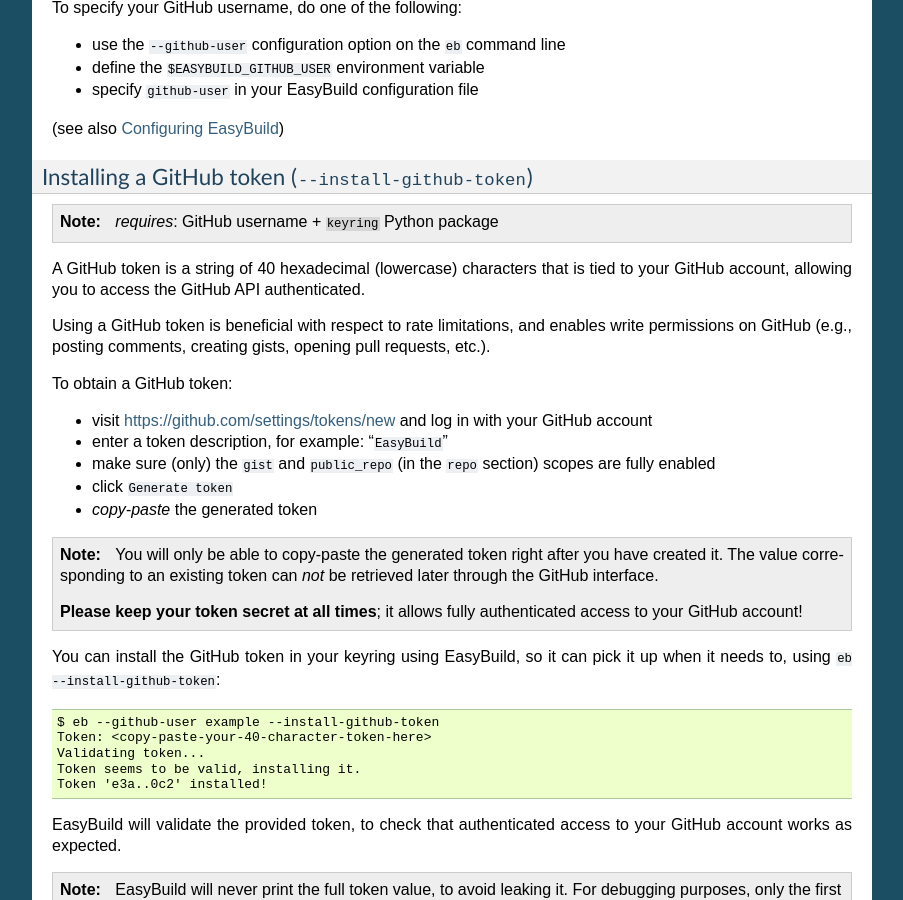
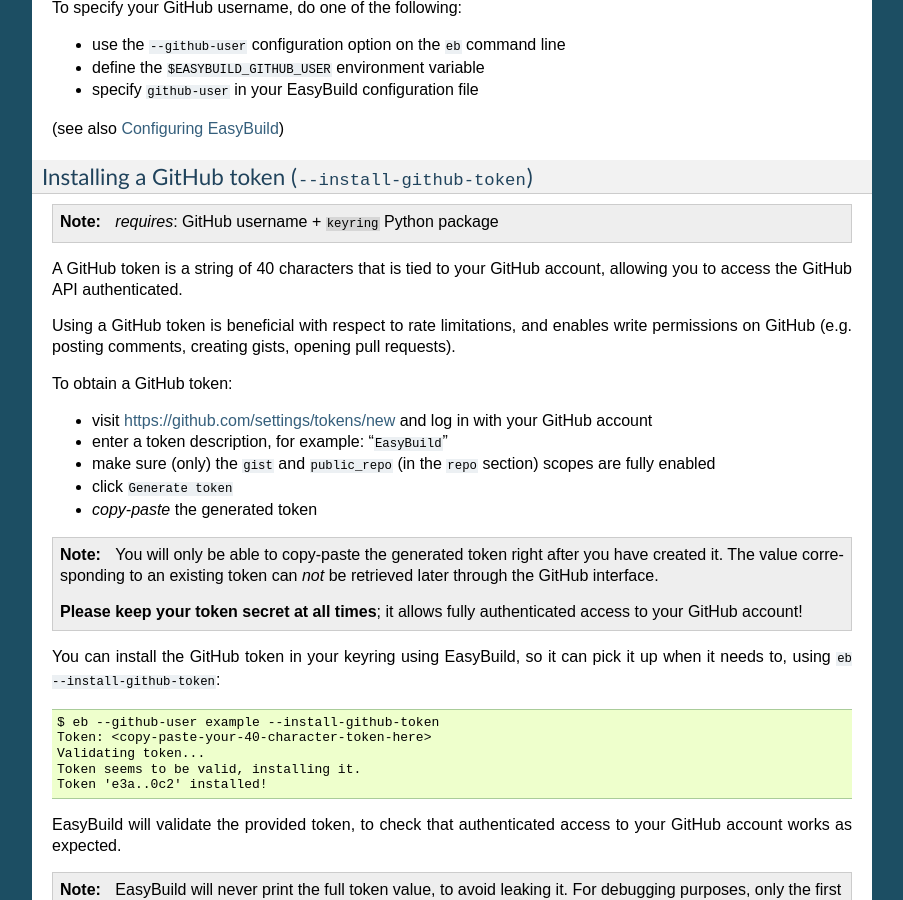
Before and after one commit to easybuilders/easybuild, a Sphinx documentation site: the page built from docs/Integration_with_GitHub.rst, in a window 1280 px wide and 900 px high, scrolled down 1763 px. Shown: the whole window, without its empty margins (198-1101 px from the left). Built offline with Sphinx 7.4.7, drawn with Linux system fonts in a browser that asks for light colours; pages that are not in the unit, such as notebooks, are missing from menus.

Commit message:
Fix doku about Github tokens

```diff
--- a/docs/Integration_with_GitHub.rst
+++ b/docs/Integration_with_GitHub.rst
@@ -93,11 +93,11 @@
 
 .. note:: *requires*: GitHub username + ``keyring`` Python package
 
-A GitHub token is a string of 40 hexadecimal (lowercase) characters that is tied to your GitHub account,
+A GitHub token is a string of 40 characters that is tied to your GitHub account,
 allowing you to access the GitHub API authenticated.
 
 Using a GitHub token is beneficial with respect to rate limitations, and enables write permissions on GitHub
-(e.g., posting comments, creating gists, opening pull requests, etc.).
+(e.g. posting comments, creating gists, opening pull requests).
 
 To obtain a GitHub token:
 
```
